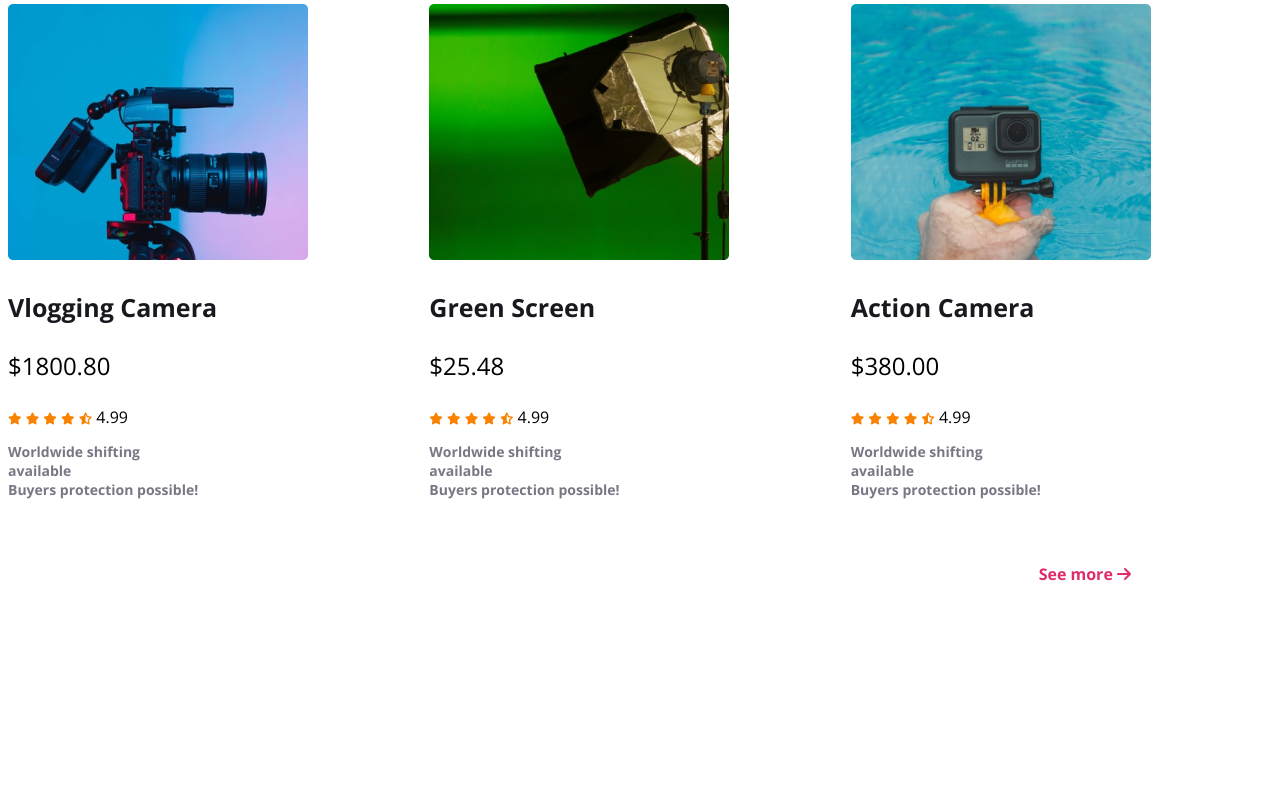
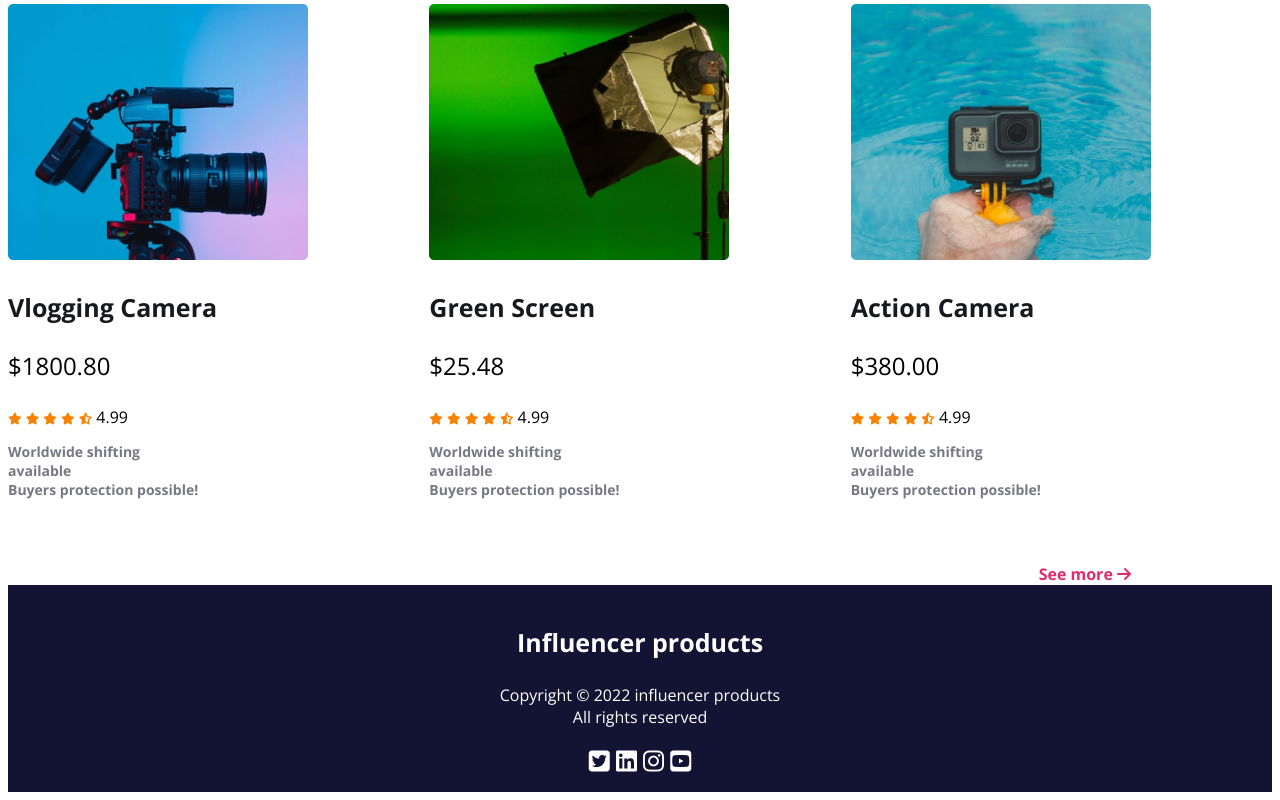
Before and after one commit to rakib099/second-assignment, a plain HTML site: page index.html in a window 1280 px wide. Shown: the part 1988-2788 px from the top of the page. Before the commit the page ends 2581 px from the top, so only its background shows below. Drawn offline with nearby package versions, Linux system fonts and the light colour scheme.

Commit message:
footer added

```diff
--- a/index.html
+++ b/index.html
@@ -224,8 +224,15 @@
             <div class="link-button2"><a href="#" target="_blank">See more&nbsp;<i class="fas fa-arrow-right"></i></a></div>
         </section>
     </main>
-    <footer>
-
+    <footer class="footer">
+        <h3>Influencer products</h3>
+        <p>Copyright © 2022 influencer products<br>All rights reserved</p>
+        <div class="foot-links">
+            <a href="https://twitter.com/?lang=en" target="_blank"><i class="fab fa-twitter-square"></i></a>
+            <a href="https://www.linkedin.com/" target="_blank"><i class="fab fa-linkedin"></i></a>
+            <a href="https://www.instagram.com/" target="_blank"><i class="fab fa-instagram"></i></a>
+            <a href="https://www.youtube.com/" target="_blank"><i class="fab fa-youtube-square"></i></a>
+        </div>
     </footer>
 </body>
 </html>
--- a/style.css
+++ b/style.css
@@ -95,3 +95,24 @@ hr{
     color: #E02C6D;
     font-weight: 700;
 }
+
+/* footer styles */
+.footer{
+    background-color: rgb(19, 19, 51);
+    padding: 15px;
+}
+.footer h3{
+    text-align: center;
+    color: white;
+}
+.footer p{
+    text-align: center;
+    color: white;
+}
+.foot-links{
+    text-align: center;
+    font-size: 24px;
+}
+.foot-links a{
+    color: white;
+}
```
